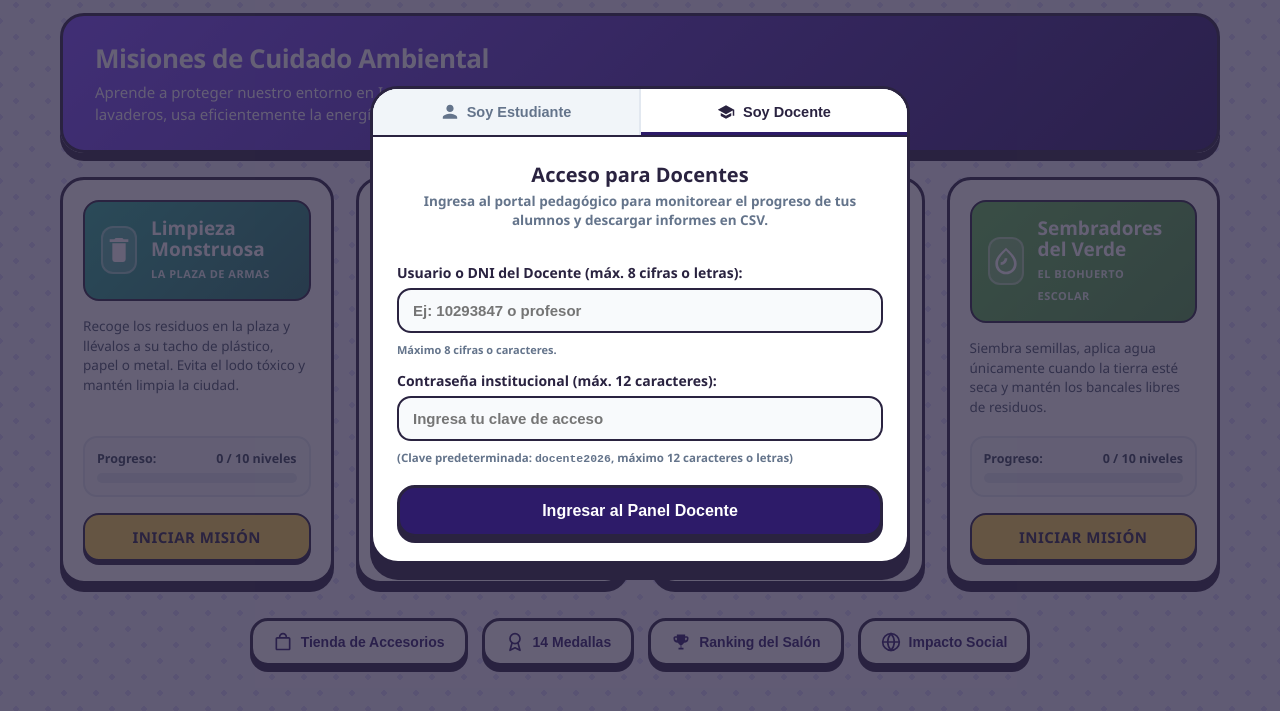
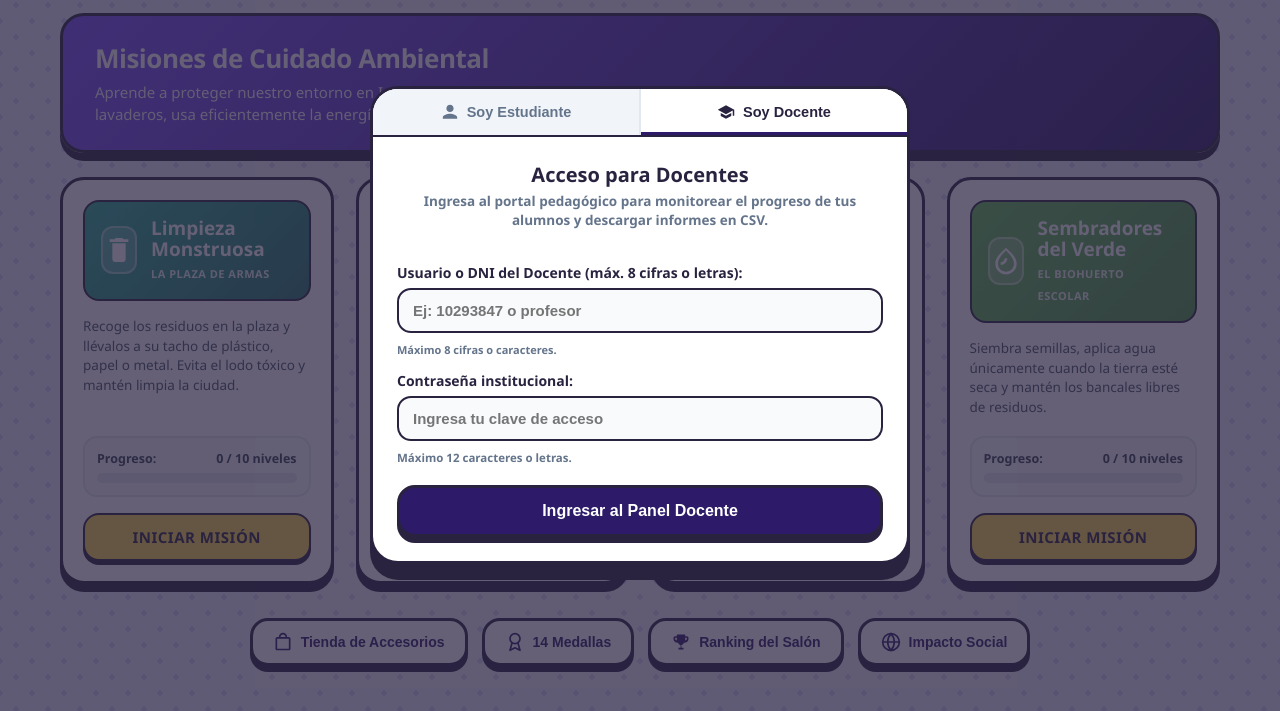
Before and after one commit to Gabo1514/Ecorescate2, a plain HTML site: page web/index.html in a window 1280 px wide. Both pictures are taken after a click on the button "Soy Docente". Shown: the part 75-786 px from the top of the page. Drawn offline with Linux system fonts and the light colour scheme.

Commit message:
fix: Ocultar texto de clave predeterminada en el formulario de login docente por seguridad

```diff
--- a/web/index.html
+++ b/web/index.html
@@ -524,13 +524,13 @@
                         </div>
 
                         <div class="campo-form">
-                            <label for="inputClaveDocente">Contraseña institucional (máx. 12 caracteres):</label>
+                            <label for="inputClaveDocente">Contraseña institucional:</label>
                             <input type="password" id="inputClaveDocente" placeholder="Ingresa tu clave de acceso" maxlength="12" required autocomplete="current-password">
-                            <span style="font-size: 11.5px; color: #64748B; margin-top: 3px; font-weight: 600;">(Clave predeterminada: <code>docente2026</code>, máximo 12 caracteres o letras)</span>
+                            <span style="font-size: 11.5px; color: #64748B; margin-top: 3px; font-weight: 600;">Máximo 12 caracteres o letras.</span>
                         </div>
 
                         <div id="errorLoginDocente" style="display: none; padding: 10px 14px; background: #FEF2F2; border: 2px solid #EF4444; border-radius: 12px; color: #DC2626; font-size: 13px; font-weight: 700; text-align: center;">
-                            Clave incorrecta. Clave de acceso: <strong>docente2026</strong>
+                            Contraseña incorrecta. Por favor verifica tus credenciales e intenta nuevamente.
                         </div>
 
                         <button type="submit" class="btn-principal" style="background: var(--color-morado); color: #FFFFFF; margin-top: 6px;">
```
